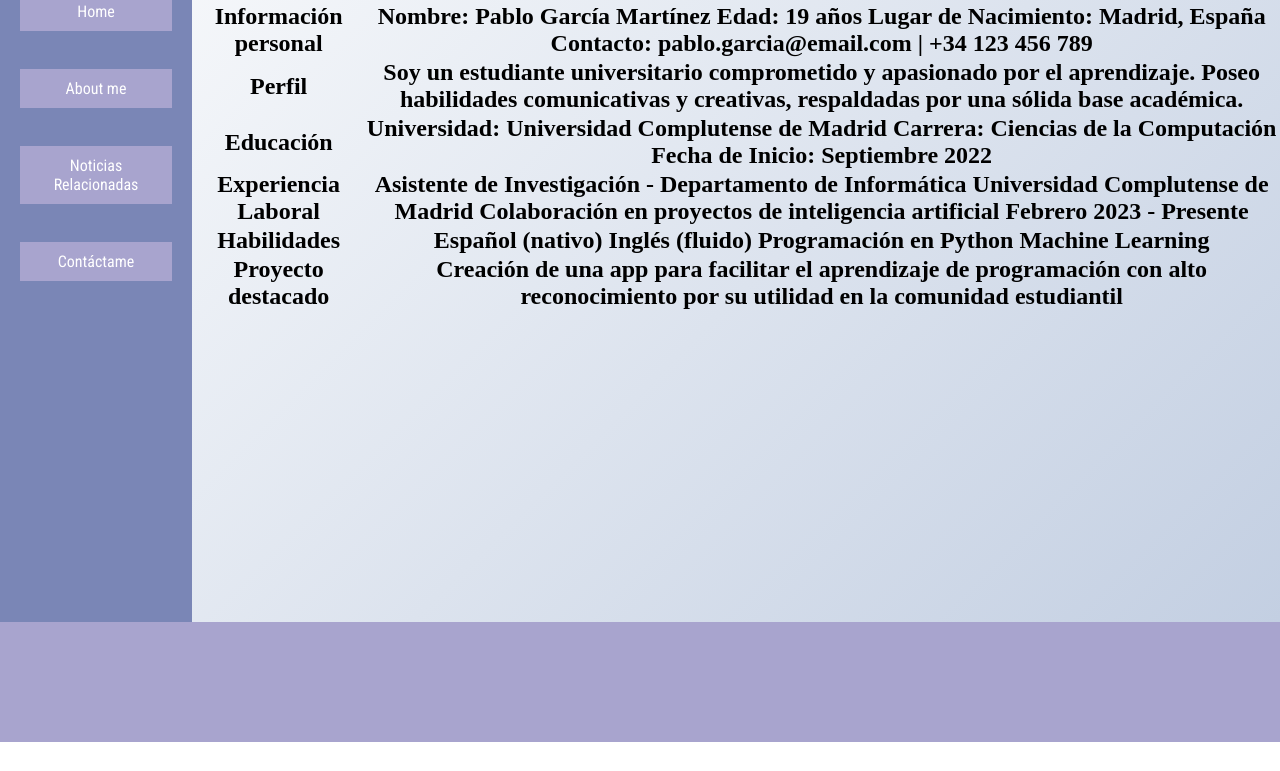
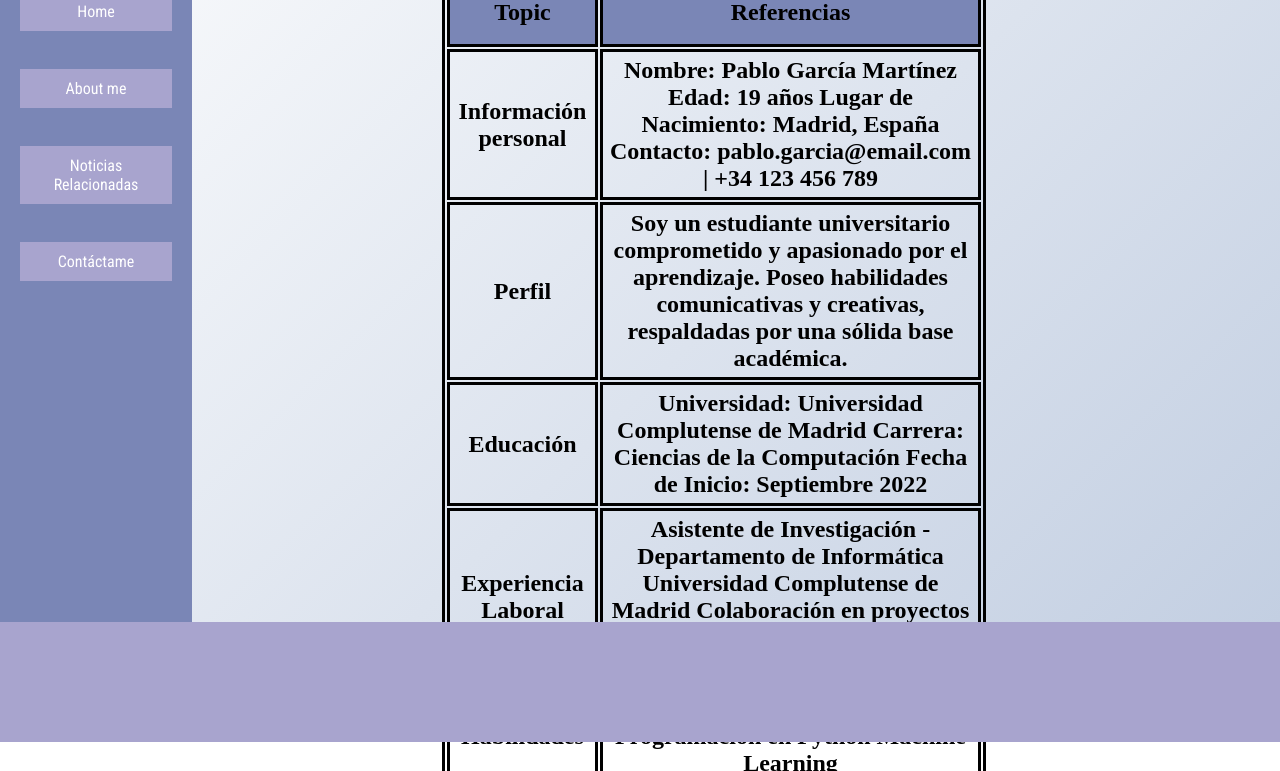
Before and after one commit to gnzl00/proyectowebFII, a plain HTML site: page Publico/AboutMe.html in a window 1280 px wide. Shown: the part 128-899 px from the top of the page. Drawn offline with Linux system fonts and the light colour scheme.

Commit message:
Update AboutMe.css
Implementar mejoras visuales para la tabla que muestra la información sobre el curriculum

```diff
--- a/Css/AboutMe.css
+++ b/Css/AboutMe.css
@@ -98,3 +98,23 @@ footer{
     width: 180px;
     height: 90px;
 }
+table{
+    border: 3px solid;
+    width: 50%;
+    margin-left: 250px;
+
+}
+
+th{
+    border: 3px solid;
+    text-align: center;
+    padding: 5px;
+    height: 70px;
+    background-color: #7A86B6;
+}
+
+td{
+    border: 3px solid;
+    text-align: center;
+    padding: 5px;
+}
```
